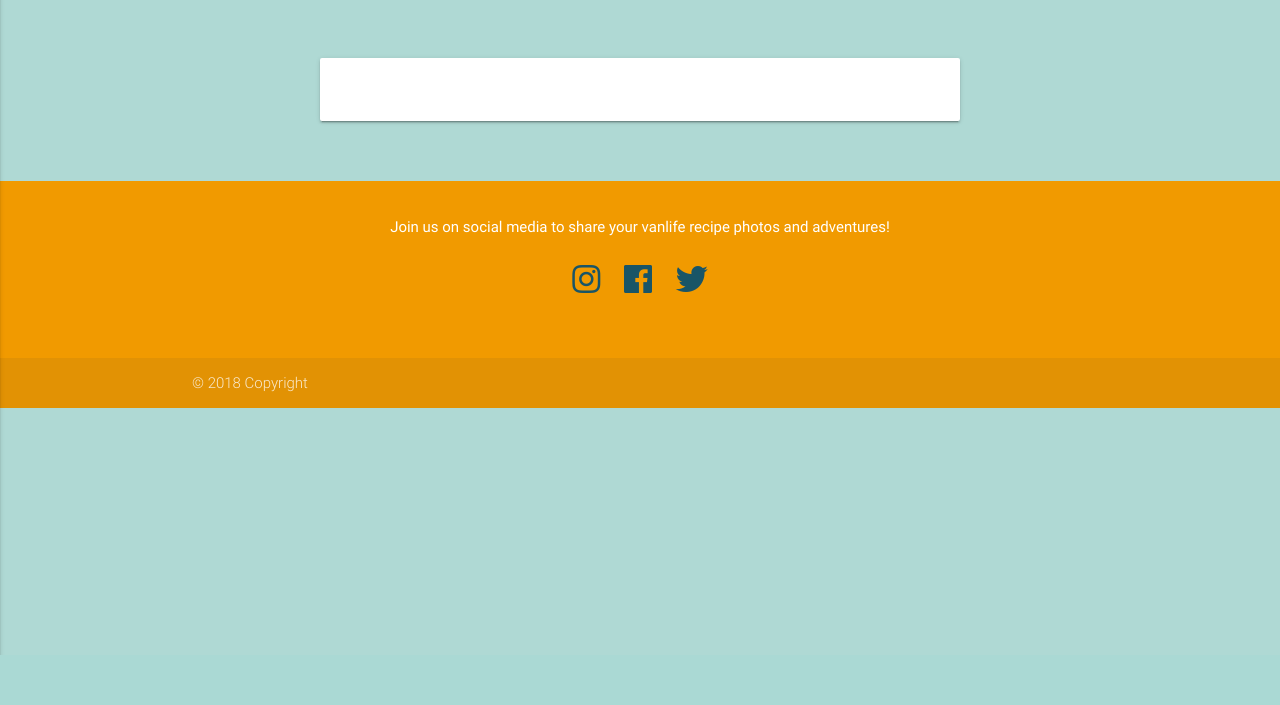
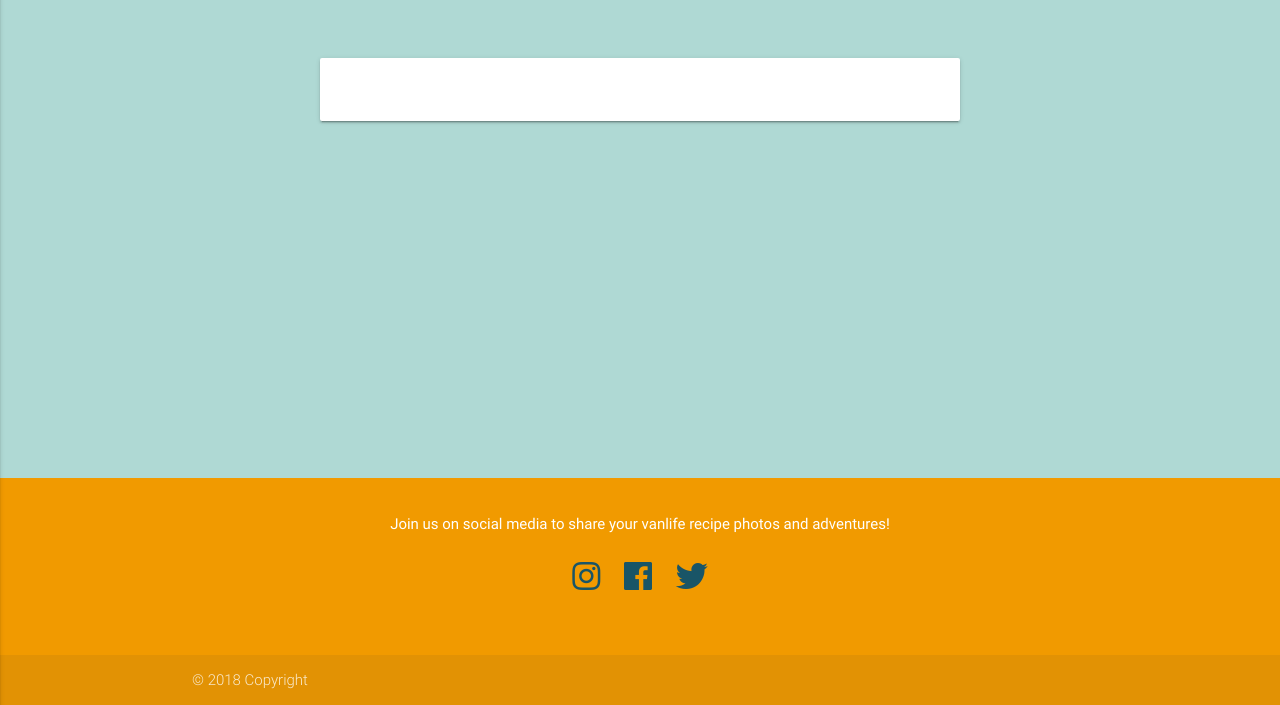
Before and after one commit to LWilsonDev/recipe-book, a Flask app: page /category/1 in a window 1280 px wide. Shown: the part 145-850 px from the top of the page. Before the commit the page ends 800 px from the top, so only its background shows below. Run offline with Flask 2, Linux system fonts and the light colour scheme; data that the repository does not hold is empty; some libraries are stand-ins or nearby versions.

Commit message:
css min-height category page

```diff
--- a/templates/category.html
+++ b/templates/category.html
@@ -4,7 +4,7 @@
         <h3 class="page-title">{{ category_name }} Recipes</h3>
     </header>
     <main>
-        <div class="row text-center">
+        <div class="row text-center min-height">
             <div class="col s12">
                 <div class="cat-panel card-panel">
                     <ul>
```
